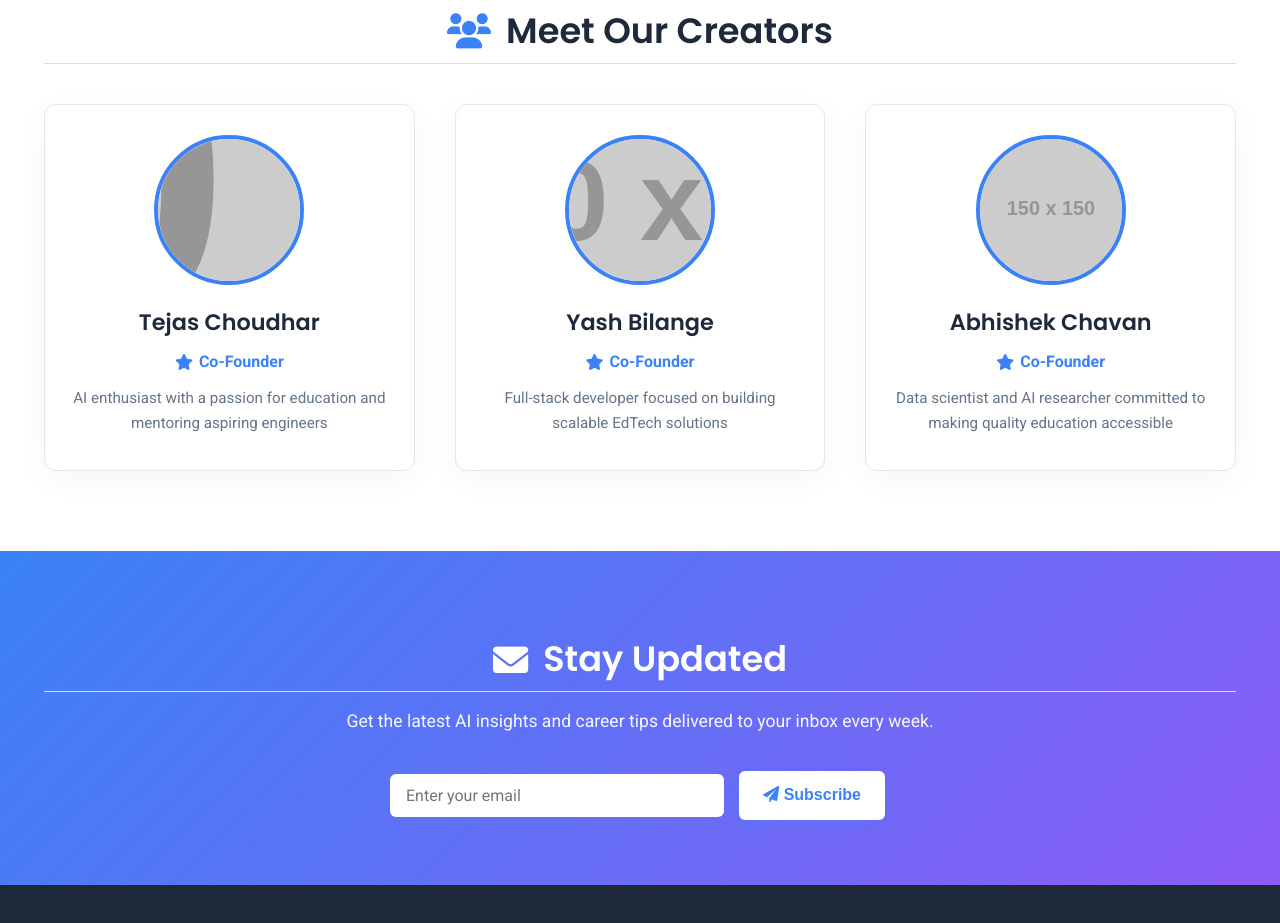
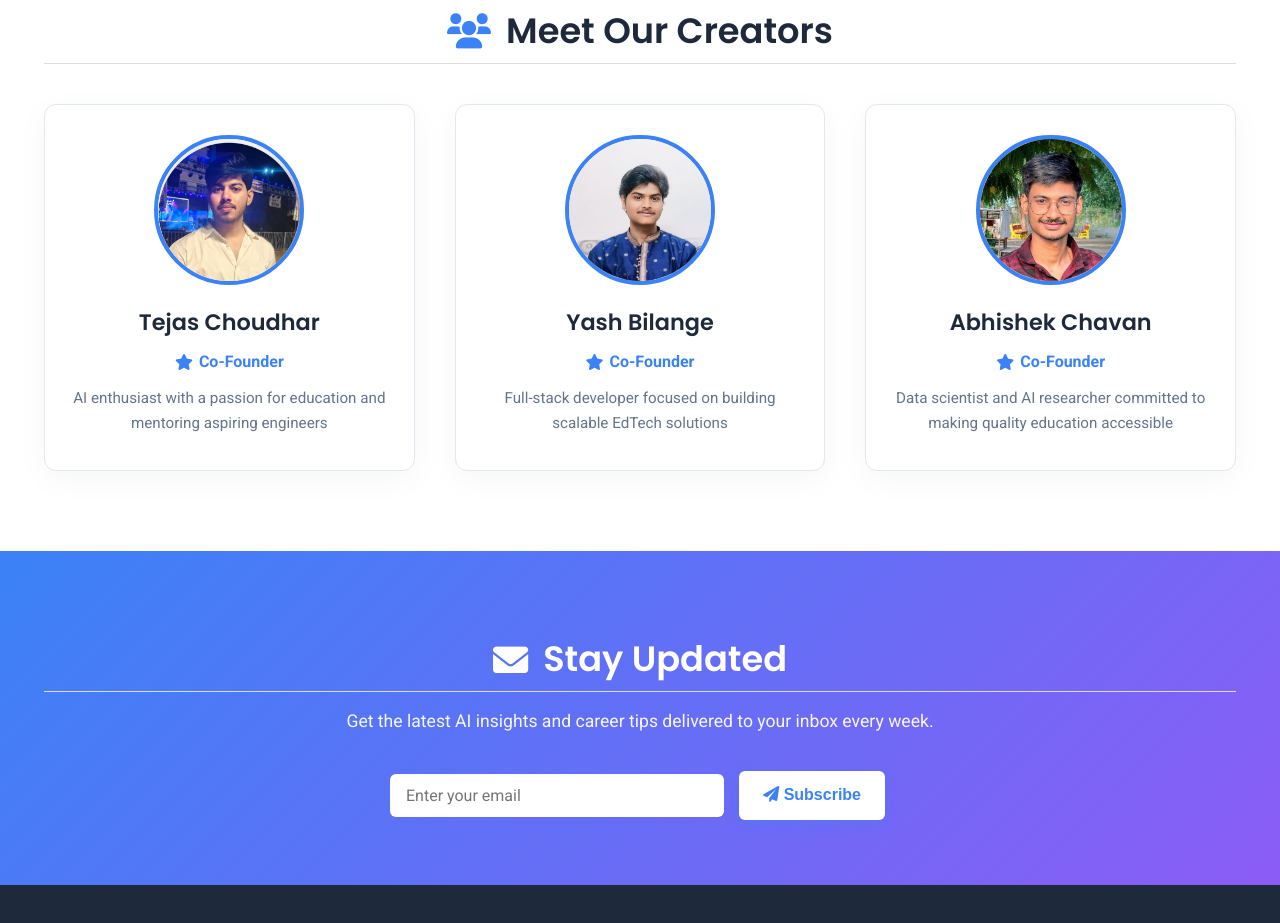
Before and after one commit to YashArjunBilange/TechPath, a website: page blog.html in a window 1280 px wide. Shown: the part 2508-3431 px from the top of the page. Drawn offline with Linux system fonts and the light colour scheme; placeholder pictures from the web are drawn by us.

Commit message:
Profile Picture added

```diff
--- a/blog.html
+++ b/blog.html
@@ -277,7 +277,7 @@
             <!-- Team Member 1 -->
             <div class="team-card">
               <div class="team-image">
-                <img src="https://via.placeholder.com/150/3b82f6/ffffff?text=TC" alt="Tejas Choudhar">
+                <img src="Profile_Img/Tejas.jpeg" alt="Tejas Choudhar">
                 <div class="social-overlay">
                   <a href="#" title="LinkedIn"><i class="fab fa-linkedin"></i></a>
                   <a href="#" title="GitHub"><i class="fab fa-github"></i></a>
@@ -292,7 +292,7 @@
             <!-- Team Member 2 -->
             <div class="team-card">
               <div class="team-image">
-                <img src="https://via.placeholder.com/150/10b981/ffffff?text=YB" alt="Yash Bilange">
+                <img src="Profile_Img/Yash.jpeg" alt="Yash Bilange">
                 <div class="social-overlay">
                   <a href="#" title="LinkedIn"><i class="fab fa-linkedin"></i></a>
                   <a href="#" title="GitHub"><i class="fab fa-github"></i></a>
@@ -307,7 +307,7 @@
             <!-- Team Member 3 -->
             <div class="team-card">
               <div class="team-image">
-                <img src="https://via.placeholder.com/150/f59e0b/ffffff?text=AC" alt="Abhishek Chavan">
+                <img src="Profile_Img/Abhishek.jpeg" alt="Abhishek Chavan">
                 <div class="social-overlay">
                   <a href="#" title="LinkedIn"><i class="fab fa-linkedin"></i></a>
                   <a href="#" title="GitHub"><i class="fab fa-github"></i></a>
```
Also changed, not shown: Profile_Img/Abhishek.jpeg (added), Profile_Img/Tejas.jpeg (added), Profile_Img/Yash.jpeg (added).
